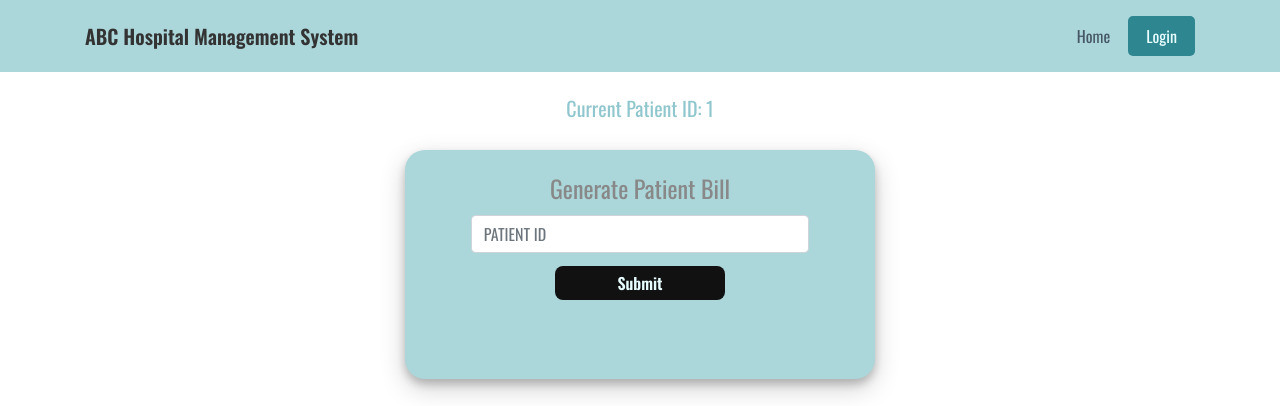
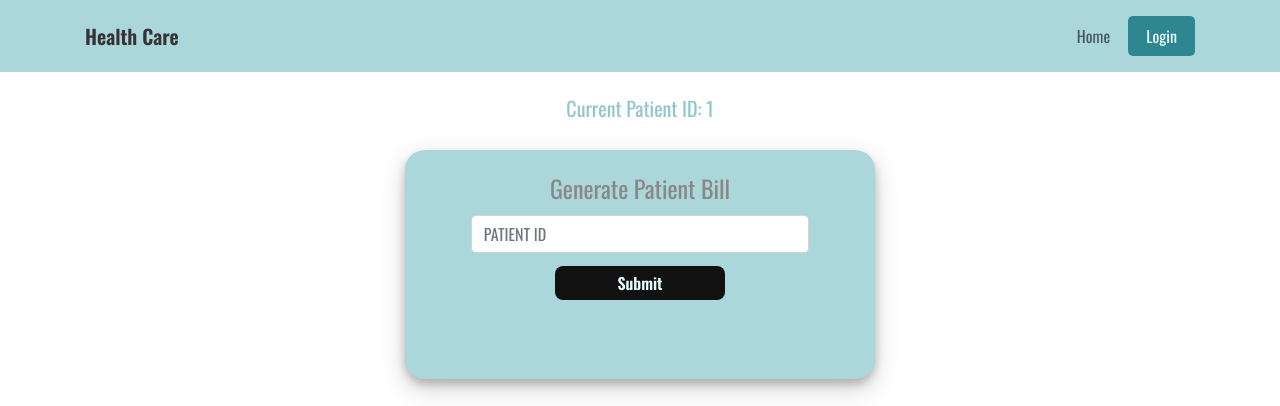
Before and after one commit to Asim3005/HealthCare, a Python web app: template templates/billing.html in a window 1280 px wide. Shown: the top 406 px of the page. Run offline with Jinja, Linux system fonts and the light colour scheme; the template is opened without the code that fills it: most values are stand-ins (such as "Sample title", 1, 10 or a date in 2020); form fields are guessed from the names that the template uses; some libraries are stand-ins or nearby versions.

Commit message:
HealthCare

```diff
--- a/templates/layout.html
+++ b/templates/layout.html
@@ -35,7 +35,7 @@
             class="navbar-brand"
             href="#"
             style="font-family: Oswald, sans-serif;"
-            >ABC Hospital Management System</a
+            >Health Care</a
           ><button
             data-toggle="collapse"
             class="navbar-toggler"
```
